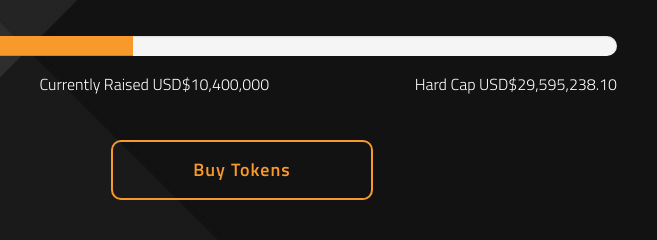
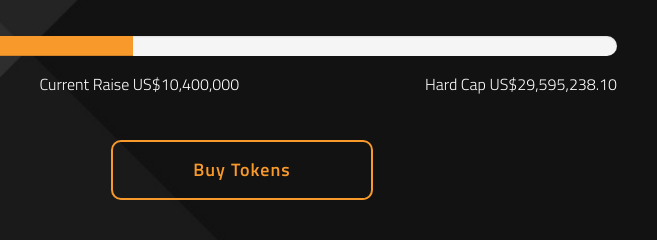
Before and after one commit to WOWXchange/Website1, a plain HTML site: page index.html in a window 1280 px wide. Shown: the part 456-696 px from the top of the page, 398-1055 px from the left. Drawn offline with nearby package versions, Linux system fonts and the light colour scheme; a script that the page names is missing.

Commit message:
updated fundraise text

```diff
--- a/index.html
+++ b/index.html
@@ -204,8 +204,8 @@
             <div class="progress-bar" role="progressbar" aria-valuenow="70" aria-valuemin="0" aria-valuemax="100" style="width:35.5%"></div>
           </div>
           <div class="sale-container">
-            <div class="current-cap">Currently Raised USD$10,400,000</div>
-            <div class="hardcap">Hard Cap USD$29,595,238.10</div>
+            <div class="current-cap">Current Raise US$10,400,000</div>
+            <div class="hardcap">Hard Cap US$29,595,238.10</div>
           </div>
         </div>
         <br><br><br><br>
```
